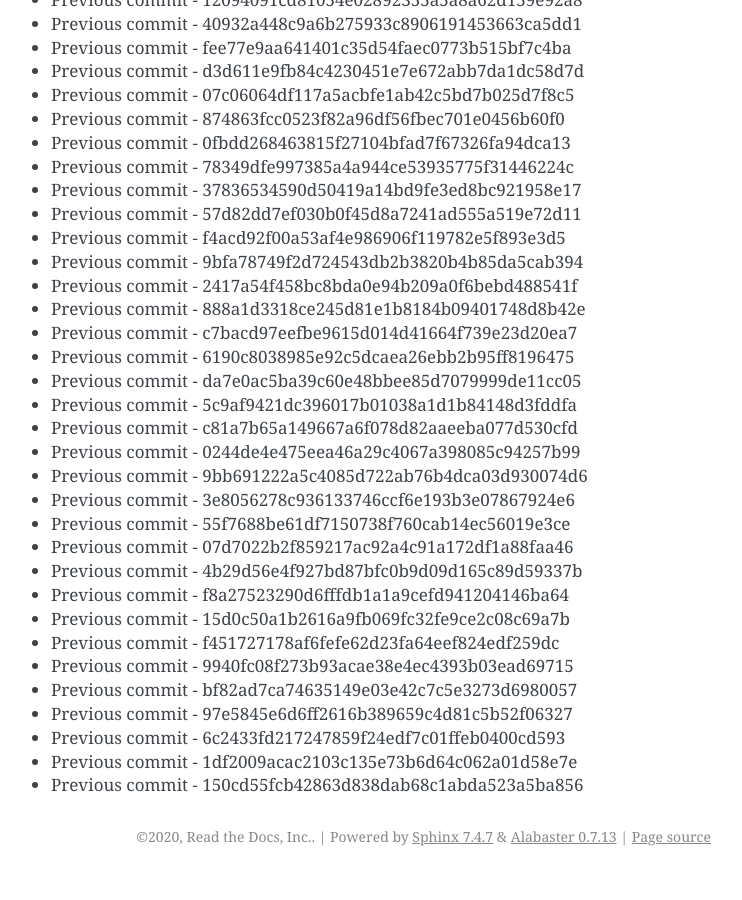
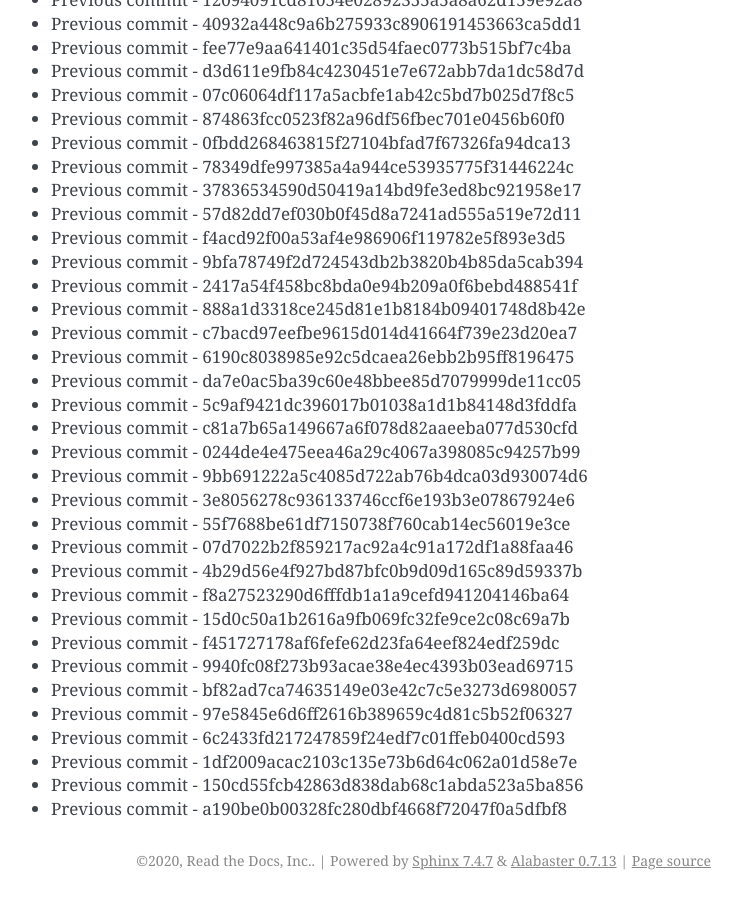
Before and after one commit to readthedocs/rtd-git-stresstest, a Sphinx documentation site: the page built from docs/updates.rst, in a window 1280 px wide and 900 px high, scrolled down 42181 px. Shown: the whole window, without its empty margins (399-1141 px from the left). Built offline with Sphinx 7.4.7, drawn with Linux system fonts in a browser that asks for light colours; before the commit the page ends 43057 px from its top, so only the background shows below that.

Commit message:
Generating commit from previous: a190be0b00328fc280dbf4668f72047f0a5dfbf8

```diff
--- a/docs/updates.rst
+++ b/docs/updates.rst
@@ -1804,3 +1804,4 @@ It can be tested for any performance characteristics.
 * Previous commit - 6c2433fd217247859f24edf7c01ffeb0400cd593
 * Previous commit - 1df2009acac2103c135e73b6d64c062a01d58e7e
 * Previous commit - 150cd55fcb42863d838dab68c1abda523a5ba856
+* Previous commit - a190be0b00328fc280dbf4668f72047f0a5dfbf8
```
